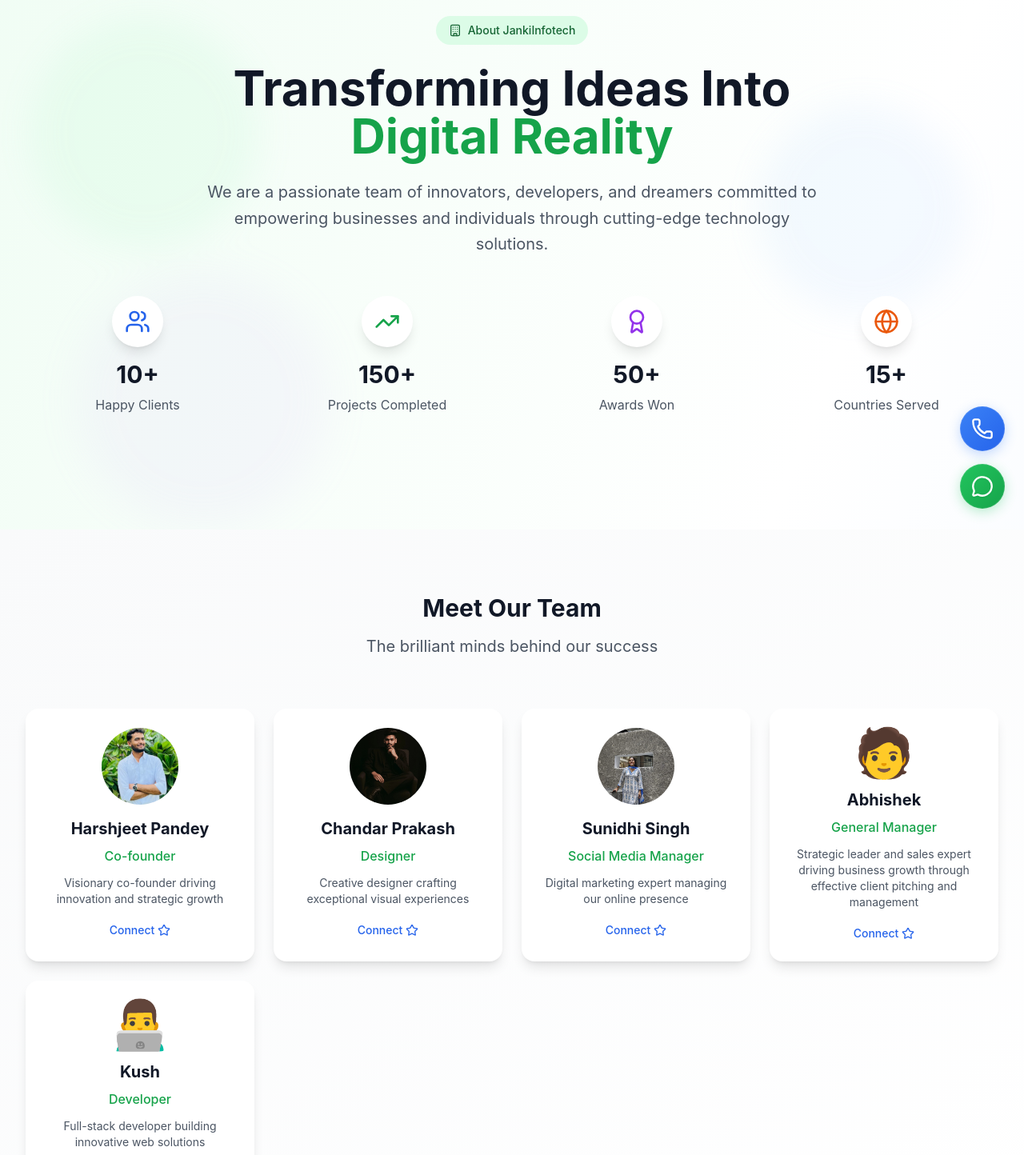
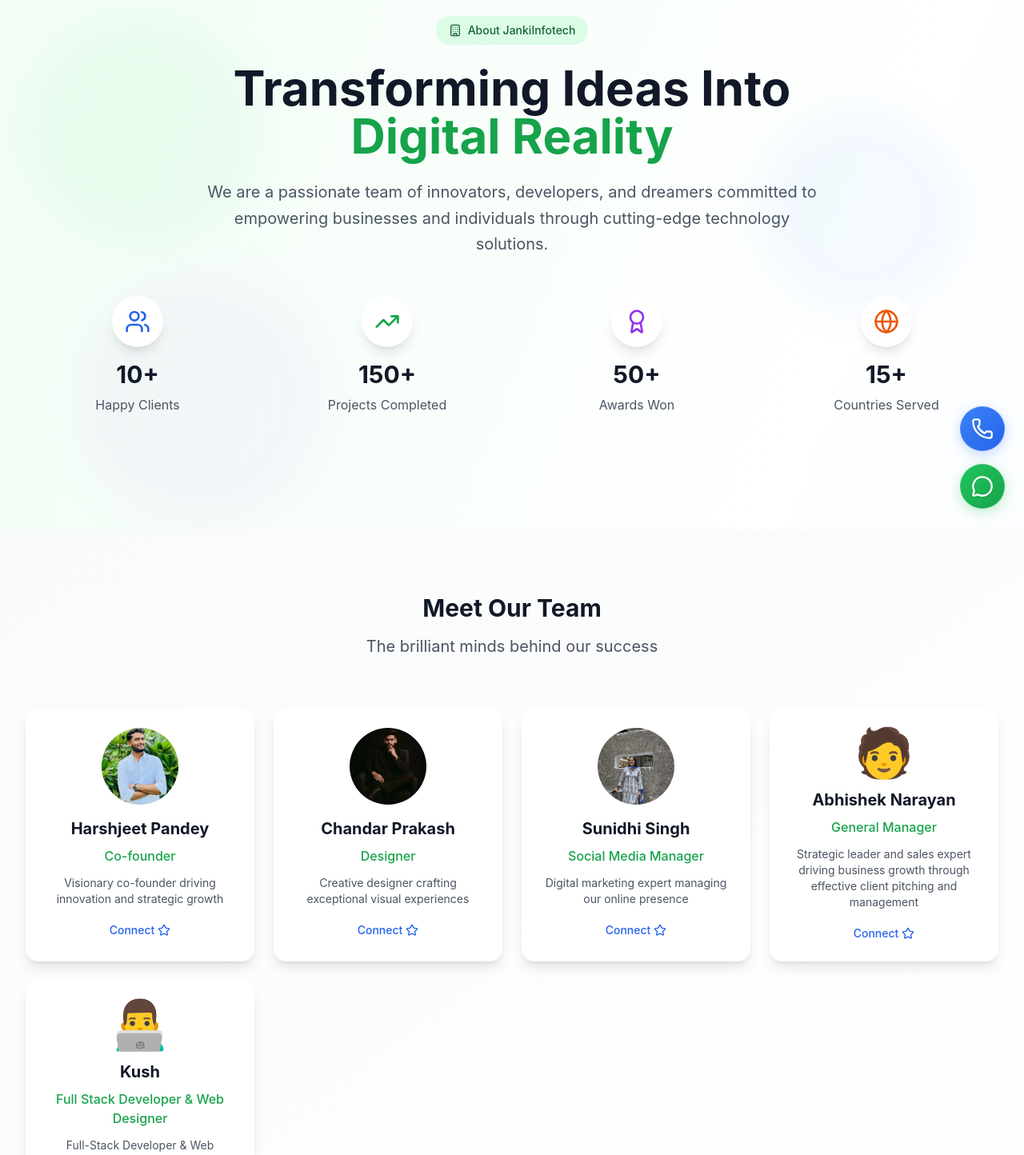
Before and after one commit to kushvardhan/jankiinfotech, a Next.js app: page /about in a window 1280 px wide. Shown: the part 140-1584 px from the top of the page at 80% size. Built offline with nearby package versions, Linux system fonts and the light colour scheme.

Commit message:
changed Typos

```diff
--- a/src/app/about/page.tsx
+++ b/src/app/about/page.tsx
@@ -64,7 +64,7 @@ export default function AboutPage() {
       description: "Digital marketing expert managing our online presence",
       linkedin: "https://www.linkedin.com/in/sunidhi-singh-b3624a243",
     },{
-  "name": "Abhishek",
+  "name": "Abhishek Narayan",
   "role": "General Manager",
   "icon": "🧑",
   "description": "Strategic leader and sales expert driving business growth through effective client pitching and management",
@@ -72,9 +72,9 @@ export default function AboutPage() {
 },
 {
       name: "Kush",
-      role: "Developer",
+      role: "Full Stack Developer & Web Designer",
       icon: "👨‍💻",
-      description: "Full-stack developer building innovative web solutions",
+      description: "Full-Stack Developer & Web Designer building fast, modern, and engaging websites.",
       linkedin: "https://kush-personal-portfolio-my-portfolio.vercel.app/",
     },
   ];
--- a/src/app/globals.css
+++ b/src/app/globals.css
@@ -110,7 +110,7 @@
 }
 
 .dev-signature::before {
-  content: "Developed by Kush Vardhan - kushvardhan39797@gmail.com";
+  content: "Developed & Designed by Kush Vardhan - kushvardhan39797@gmail.com";
 }
 
 /* Advanced Floating animations */
@@ -606,7 +606,7 @@
 
 /* Hidden Developer Credits - Kush Vardhan */
 .dev-signature::before {
-  content: "Developed by Kush Vardhan (kushvardhan39797@gmail.com)";
+  content: "Developed & Designed by Kush Vardhan (kushvardhan39797@gmail.com)";
   position: fixed;
   bottom: -9999px;
   left: -9999px;
@@ -618,6 +618,6 @@
 
 /* Additional hidden metadata for developer credit */
 html::before {
-  content: "Website developed and maintained by Kush Vardhan - kushvardhan39797@gmail.com";
+  content: "Website developed, designed and maintained by Kush Vardhan - kushvardhan39797@gmail.com";
   display: none;
 }
```
